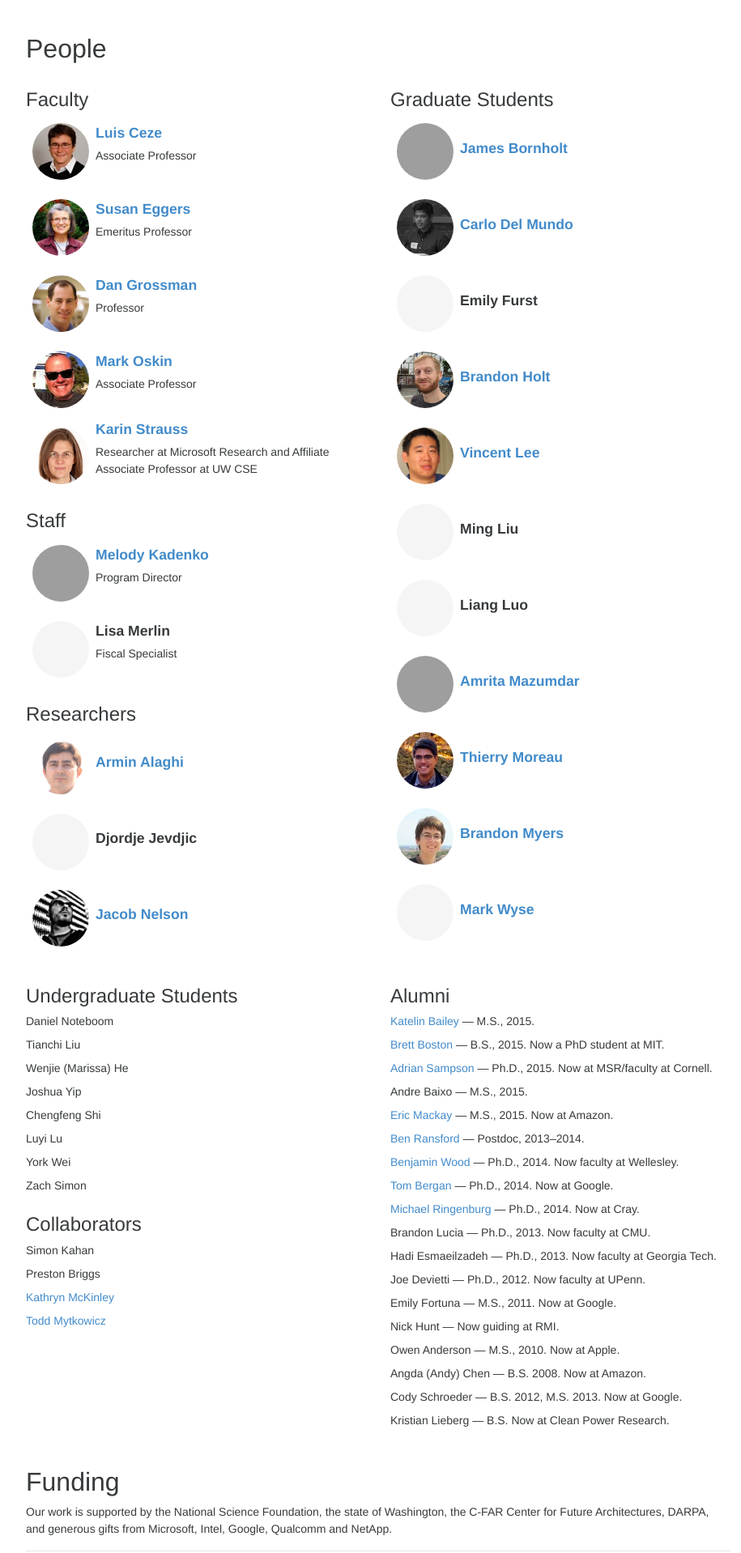
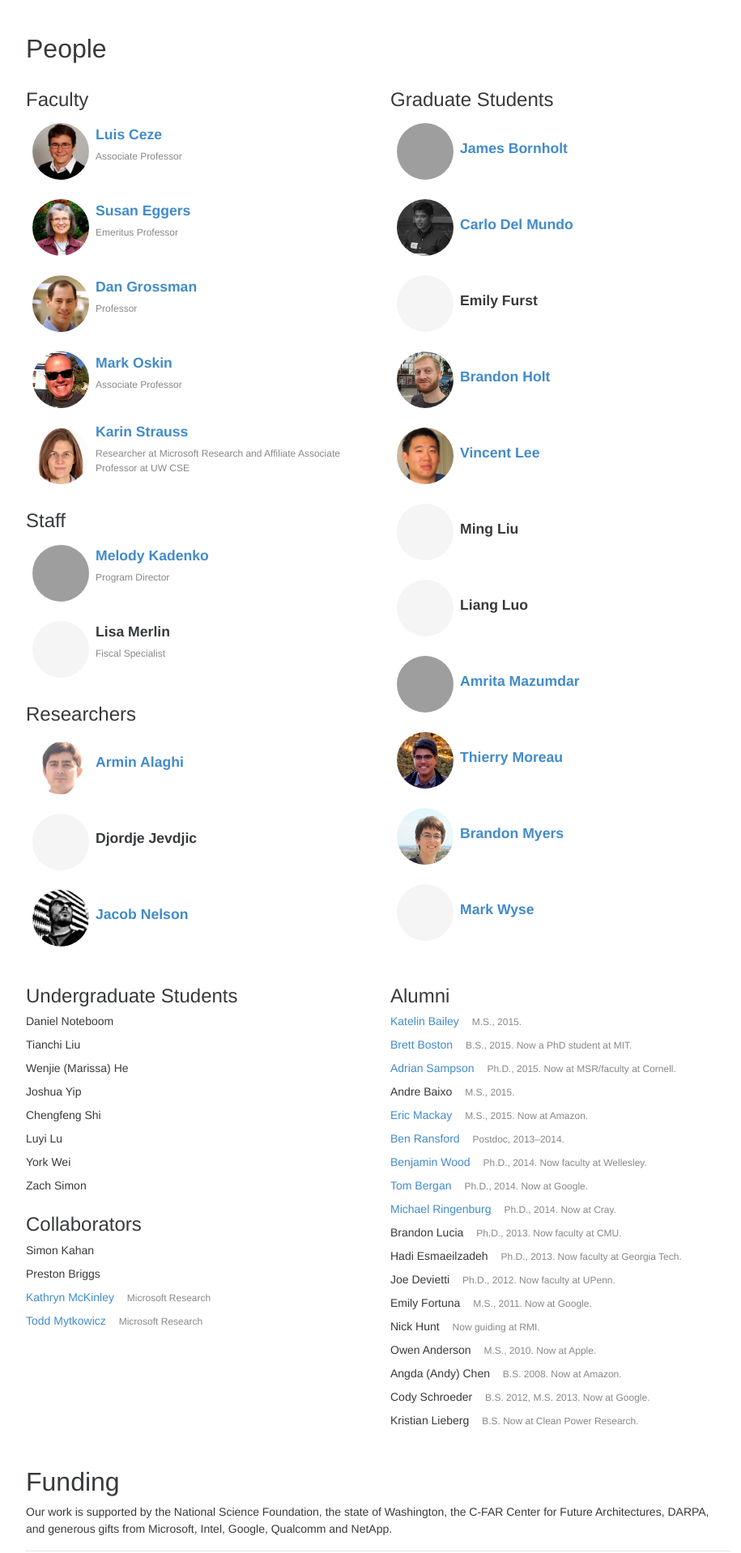
Before and after one commit to uwsampa/sampa-public, a Jekyll site: the page built from index.html, in a window 1280 px wide. Shown: the part 1519-3437 px from the top of the page at 81% size, without its empty margins (173-1088 px from the left). Built offline with Jekyll 4.4.1, drawn with Linux system fonts in a browser that asks for light colours; nearby versions of some CDN libraries; Markdown is read by kramdown in place of the engine named in the settings; grey boxes are pictures that could not be loaded.

Commit message:
tweaks to bio style, add bios to collaborators

```diff
--- a/_data/people.yml
+++ b/_data/people.yml
@@ -239,7 +239,9 @@ mckinley:
     display_name: Kathryn McKinley
     role: collab
     webpage: http://research.microsoft.com/en-us/people/mckinley/
+    bio: "Microsoft Research"
 toddm:
     display_name: Todd Mytkowicz
     role: collab
     webpage: http://research.microsoft.com/en-us/people/toddm/
+    bio: "Microsoft Research"
--- a/css/sampa.scss
+++ b/css/sampa.scss
@@ -125,10 +125,19 @@ ul.people {
             vertical-align: middle;
         }
 
-        .bio {
+        .person {
             display: table-cell;
             vertical-align: middle;
             width: auto;
+        }
+
+        .bio {
+            color: $dark-gray;
+            font-size: $base-font-size - 2;
+        }
+
+        .bio-inline {
+            margin-left: 1em
         }
 
         // draw empty gray circle for those without a profile pic
--- a/index.html
+++ b/index.html
@@ -101,11 +101,11 @@ role_remain:
                         <svg class="profile"><circle class="noprofile" /></svg>
                     {% endif %}
                     {% if person.webpage %}</a>{% endif %}
-                    <div class="bio">
+                    <div class="person">
                     {% if person.webpage %}<a href="{{ person.webpage |escape }}">{% endif %}
                     <h4>{{person.display_name}}</h4>
                     {% if person.webpage %}</a>{% endif %}
-                    {% if person.bio %}<p>{{person.bio}}</p>{% endif %}
+                    {% if person.bio %}<p class="bio">{{person.bio}}</p>{% endif %}
                     </div>
                 </li>
                 {% endif %}
@@ -132,7 +132,7 @@ role_remain:
                     {% if person.webpage %}<a href="{{ person.webpage |escape }}">{% endif %}
                     {{person.display_name}}
                     {% if person.webpage %}</a>{% endif %}
-                    {% if person.bio %} — {{person.bio}}{% endif %}
+                    {% if person.bio %} <span class="bio bio-inline">{{person.bio}}</span>{% endif %}
                 </li>
                 {% endif %}
             {% endfor %}
```
